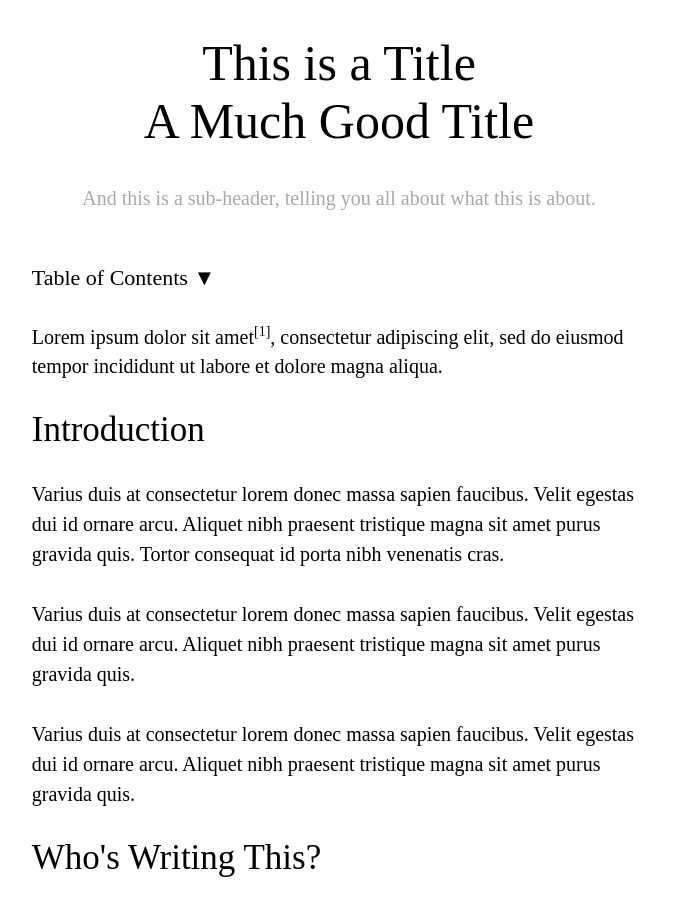
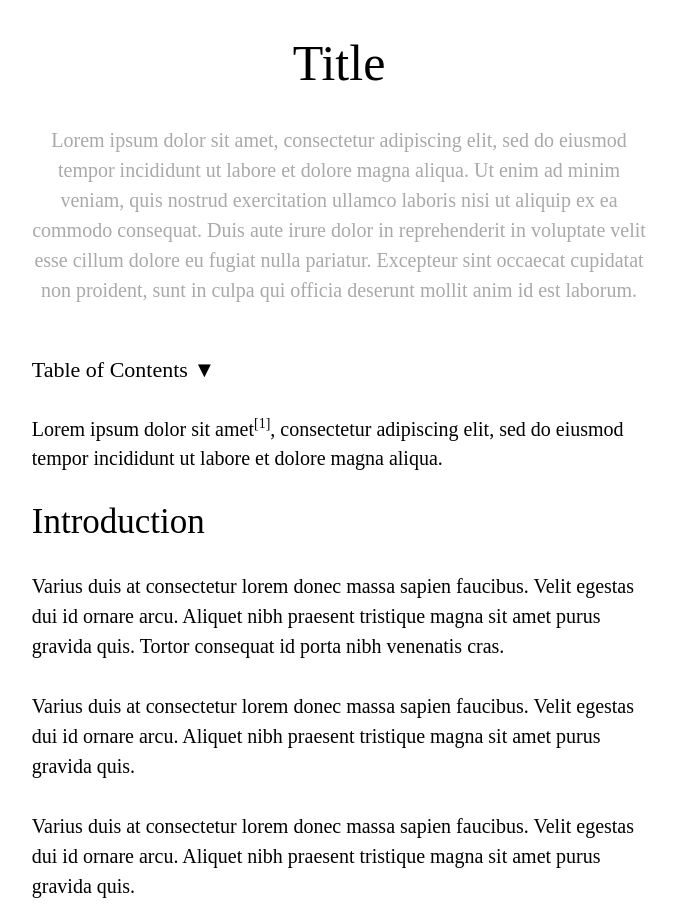
Before and after one commit to elpidalabs/elpidalabs.github.io, a plain HTML site: page index.html in a window 1280 px wide. Shown: the top 904 px of the page, without its empty margins (301-976 px from the left). Drawn offline with Linux system fonts and the light colour scheme.

Commit message:
Updated title

```diff
--- a/index.html
+++ b/index.html
@@ -74,8 +74,8 @@
   </style>
 </head>
 <body>
-  <h1>This is a Title<br>A Much Good Title</h1>
-  <div id="subheader">And this is a sub-header, telling you all about what this is about.</div><br>
+  <h1>Title</h1>
+  <div id="subheader">Lorem ipsum dolor sit amet, consectetur adipiscing elit, sed do eiusmod tempor incididunt ut labore et dolore magna aliqua. Ut enim ad minim veniam, quis nostrud exercitation ullamco laboris nisi ut aliquip ex ea commodo consequat. Duis aute irure dolor in reprehenderit in voluptate velit esse cillum dolore eu fugiat nulla pariatur. Excepteur sint occaecat cupidatat non proident, sunt in culpa qui officia deserunt mollit anim id est laborum.</div><br>
 
    <!-- Table of Contents -->
   <h4 onClick="toggleTOC()">Table of Contents &#9660;</h4>
```
